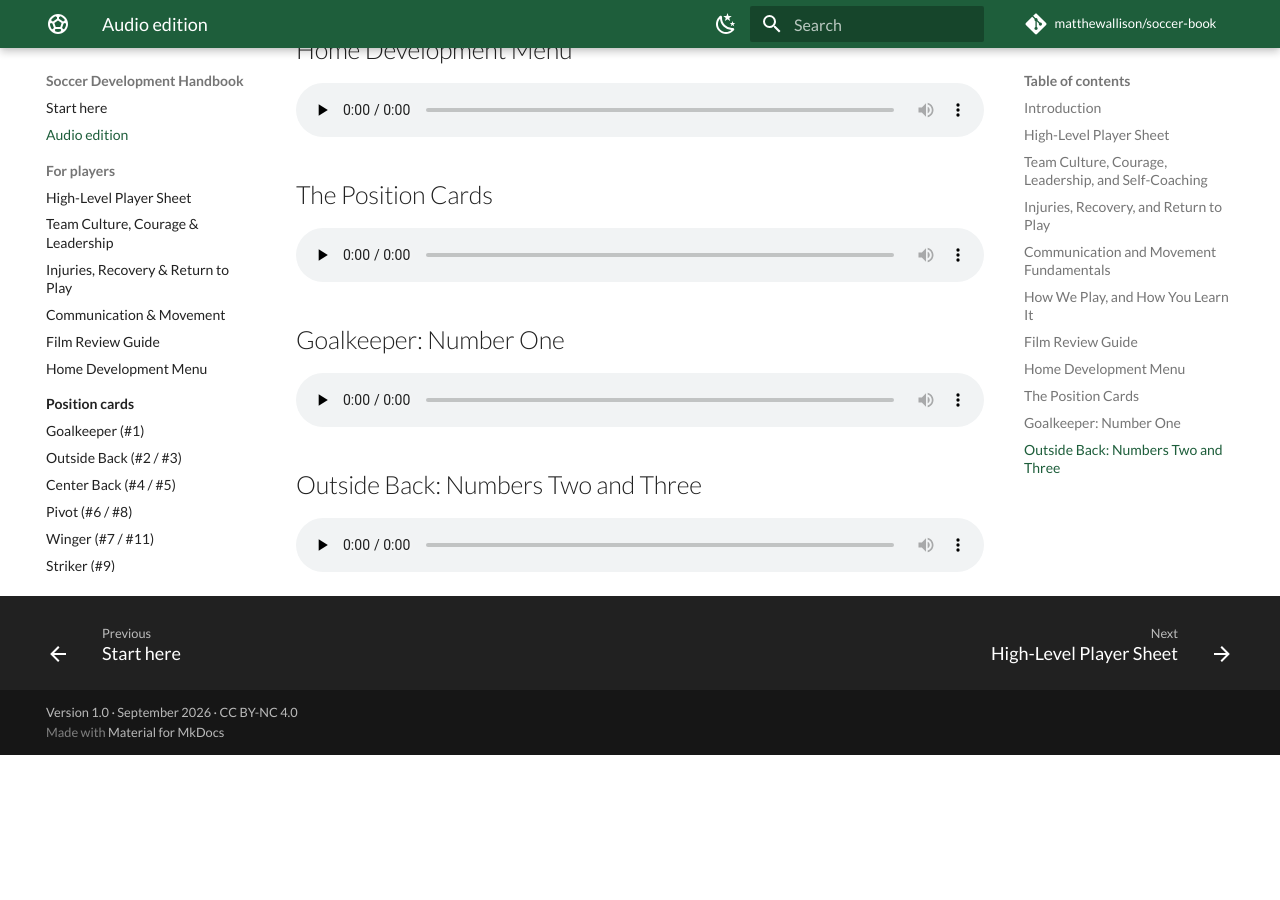
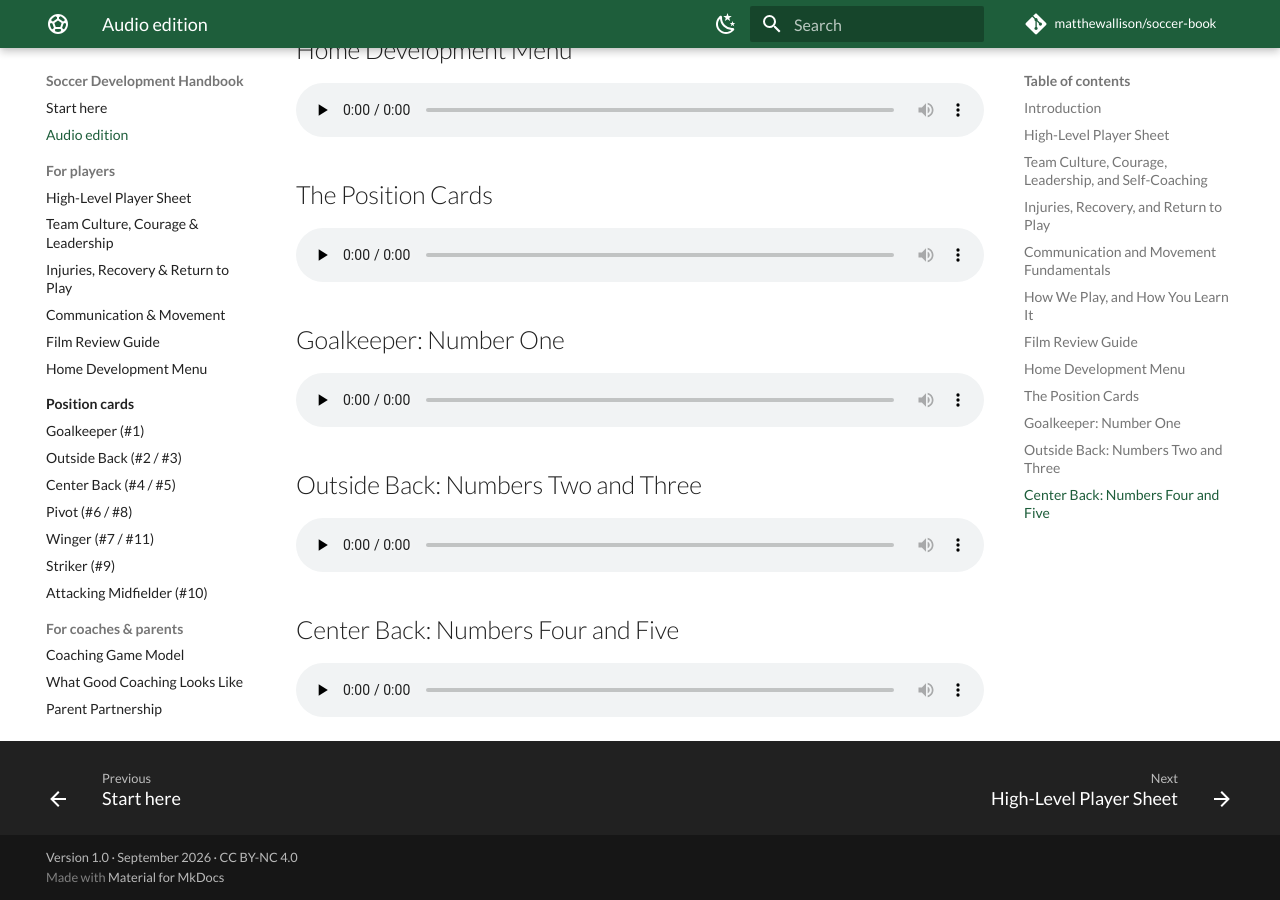
Before and after one commit to matthewallison/soccer-book, an MkDocs documentation site: the page built from docs/audio/index.md, in a window 1280 px wide and 900 px high, scrolled down 1337 px. Built offline with MkDocs 1.6.1 and Material for MkDocs 9.7.7, drawn with Linux system fonts in a browser that asks for light colours; comment, search, counter and statistics services are not loaded; before the commit the page ends 2092 px from its top, so only the background shows below that.

Commit message:
Add "Center Back: Numbers Four and Five" to the Audio edition page
Generated with audio/generate_audio.py.

Co-Authored-By: Claude Opus 5 (1M context) <noreply@anthropic.com>

```diff
--- a/docs/audio/index.md
+++ b/docs/audio/index.md
@@ -49,3 +49,7 @@ More chapters are being recorded, and this page grows as they're added.
 ## Outside Back: Numbers Two and Three
 
 <audio controls preload="none" src="10-outside-back.mp3"></audio>
+
+## Center Back: Numbers Four and Five
+
+<audio controls preload="none" src="11-center-back.mp3"></audio>
```
Also changed, not shown: 1 other file.
